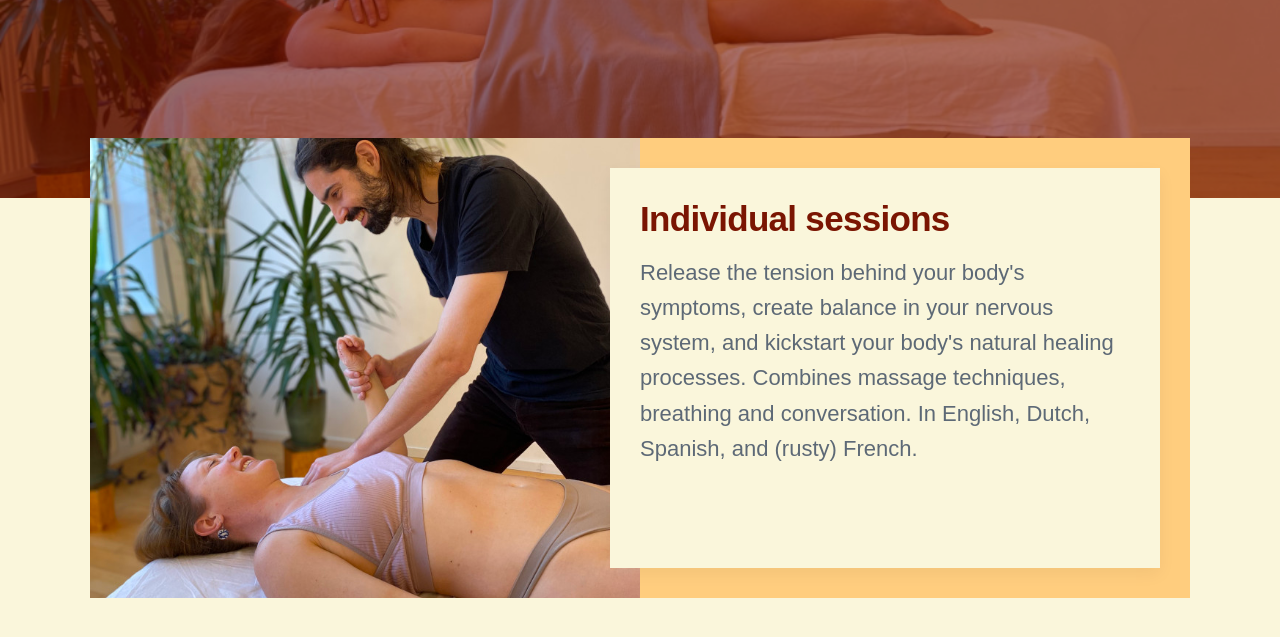
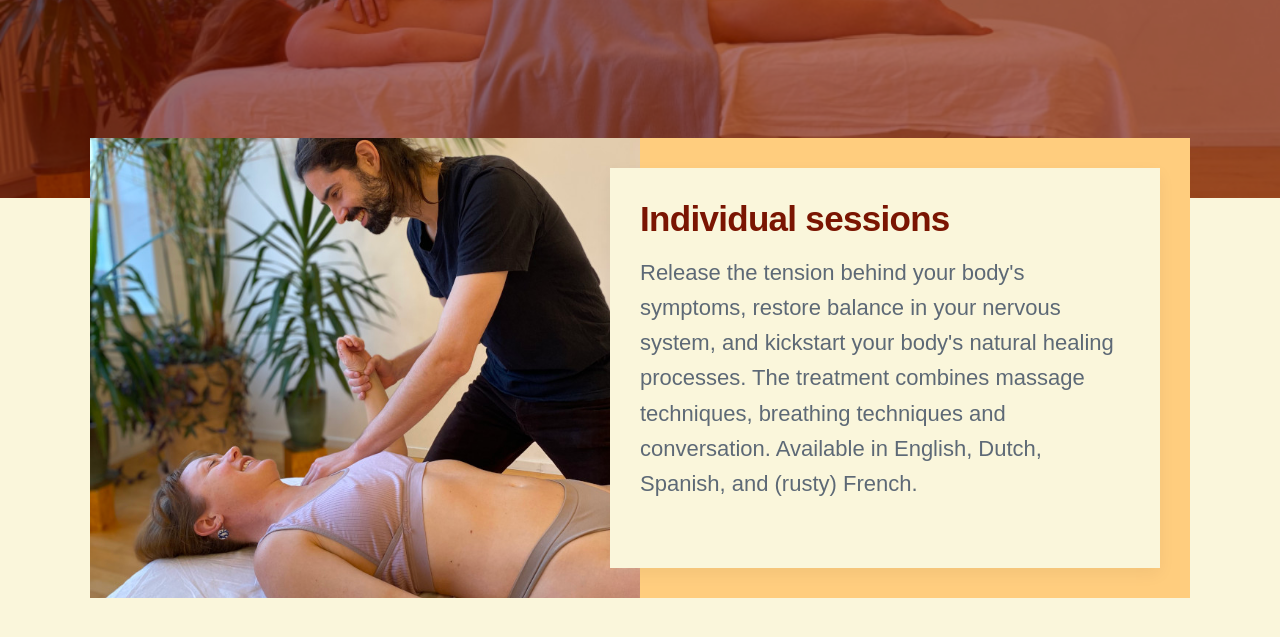
Before and after one commit to threekeytherapy/threekeytherapy.com, a Jekyll site: the page built from index.html, in a window 1280 px wide and 900 px high, scrolled down 600 px, cut to the strip 0-654 px from the top of the window. Shown: the top 637 px of the strip. Built offline with Jekyll 4.4.1, drawn with Linux system fonts in a browser that asks for light colours; nearby versions of some CDN libraries; some web fonts are replaced.

Commit message:
legibility tweaks

```diff
--- a/_projects/bodytherapy.md
+++ b/_projects/bodytherapy.md
@@ -1,7 +1,7 @@
 ---
 title: Individual sessions
 subtitle:
-description: Release the tension behind your body's symptoms, create balance in your nervous system, and kickstart your body's natural healing processes. Combines massage techniques, breathing and conversation. In English, Dutch, Spanish, and (rusty) French.
+description: Release the tension behind your body's symptoms, restore balance in your nervous system, and kickstart your body's natural healing processes. The treatment combines massage techniques, breathing techniques and conversation. Available in English, Dutch, Spanish, and (rusty) French.
 featured_image: /images/treatment2.jpg
 homepage_image: /images/treatment2.jpg
 date: 2023-11-01 00:00:00
```
